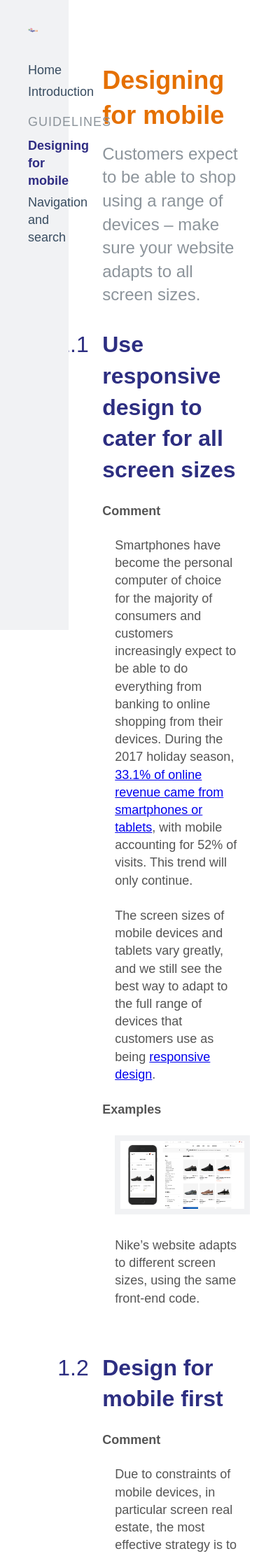
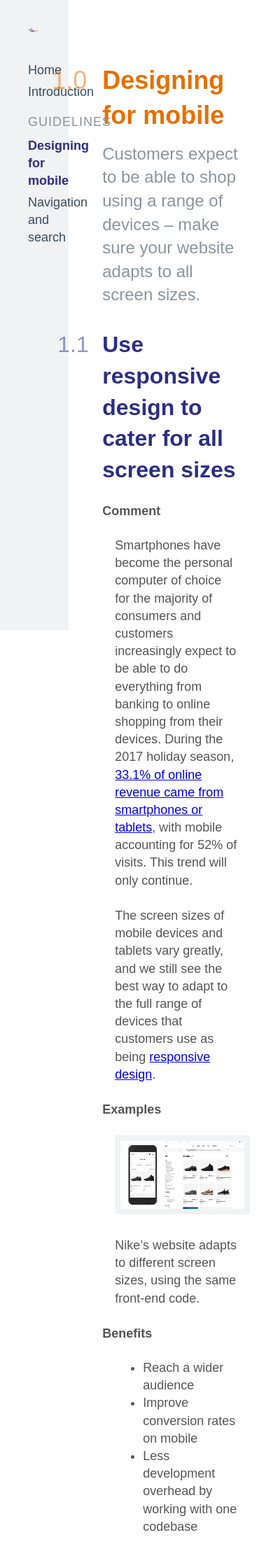
Before and after one commit to webcredible/best-practice, a Jekyll site: the page built from _guidelines/designing-for-mobile.markdown, in a window 390 px wide. Shown: the top 2223 px of the page at 70% size. Built offline with Jekyll 4.4.1, drawn with Linux system fonts in a browser that asks for light colours; some of the changed text lies outside the part shown.

Commit message:
Added benefits examples to designing for mobile

```diff
--- a/_guidelines/designing-for-mobile.markdown
+++ b/_guidelines/designing-for-mobile.markdown
@@ -19,23 +19,30 @@ The screen sizes of mobile devices and tablets vary greatly, and we still see th
 
 Nike’s website adapts to different screen sizes, using the same front-end code.
 
+#### Benefits
+
+- Reach a wider audience
+- Improve conversion rates on mobile
+- Less development overhead by working with one codebase
+
 ### Design for mobile first
 
 #### Comment
 
-Due to constraints of mobile devices, in particular screen real estate, the most effective strategy is to design for mobile first, and then adapt your designs as necessary to larger viewports. This has three key benefits:
-
-1. **It helps to focus** on the most important content and functionality and the order in which they are presented to the customer
-
-2. **It’s easier to scale up**, rather than down, adding more to the page on larger screen sizes
-
-3. **It future-proofs your design** by designing for the biggest growth area in consumption and the area when most ecommerce sites are weakest
+Due to constraints of mobile devices, in particular screen real estate, the most effective strategy is to design for mobile first, and then adapt your designs as necessary to larger viewports.
 
 #### Examples
 
 ![image alt text](/uploads/image_1.png)
 
 At [Webcredible](https://webcredible.com), we start by sketching on mobile first, and then adapt to desktop layouts later in the design process.
+
+#### Benefits
+
+- **It helps to focus** on the most important content and functionality and the order in which they are presented to the customer
+- **It’s easier to scale up**, rather than down, adding more to the page on larger screen sizes
+- **It future-proofs your design** by designing for the biggest growth area in consumption and the area when most ecommerce sites are weakest
+
 
 ### Don’t expect mobile users to be "on the move"
 
--- a/_sass/_page.scss
+++ b/_sass/_page.scss
@@ -36,6 +36,15 @@
   counter-reset: h2counter 2 h3counter;
 }
 
+.post--guideline h1:before {
+  content: counter(h2counter) "." counter(h3counter) "\0000a0\0000a0";
+  display: inline-block;
+  font-weight: normal;
+  width: 2em;
+  margin-left: -2em;
+  opacity: .5;
+}
+
 .post--guideline h3:before {
   content: counter(h2counter) "." counter(h3counter) "\0000a0\0000a0";
   counter-increment: h3counter;
@@ -43,4 +52,5 @@
   font-weight: normal;
   width: 2em;
   margin-left: -2em;
+  opacity: .5;
 }
```
